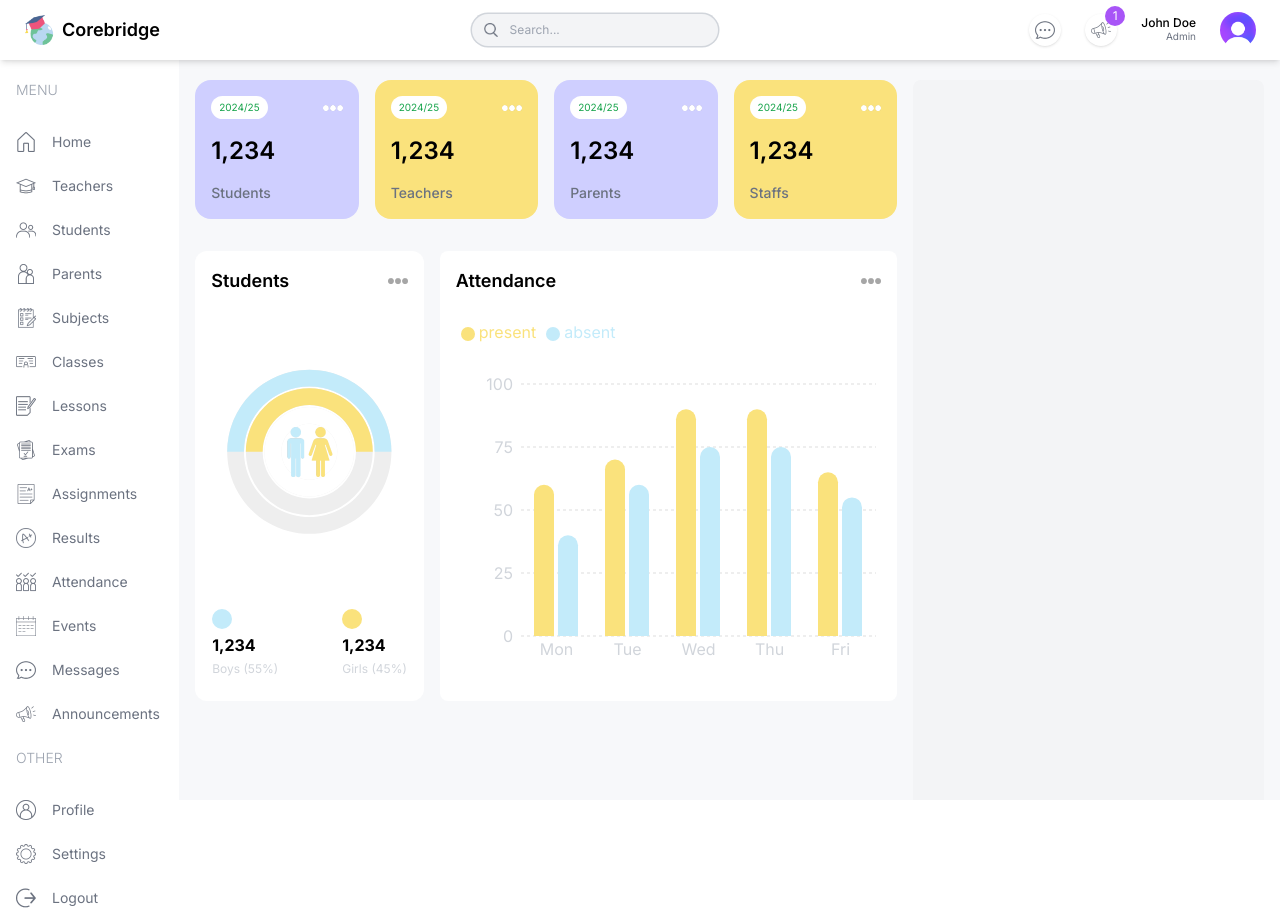
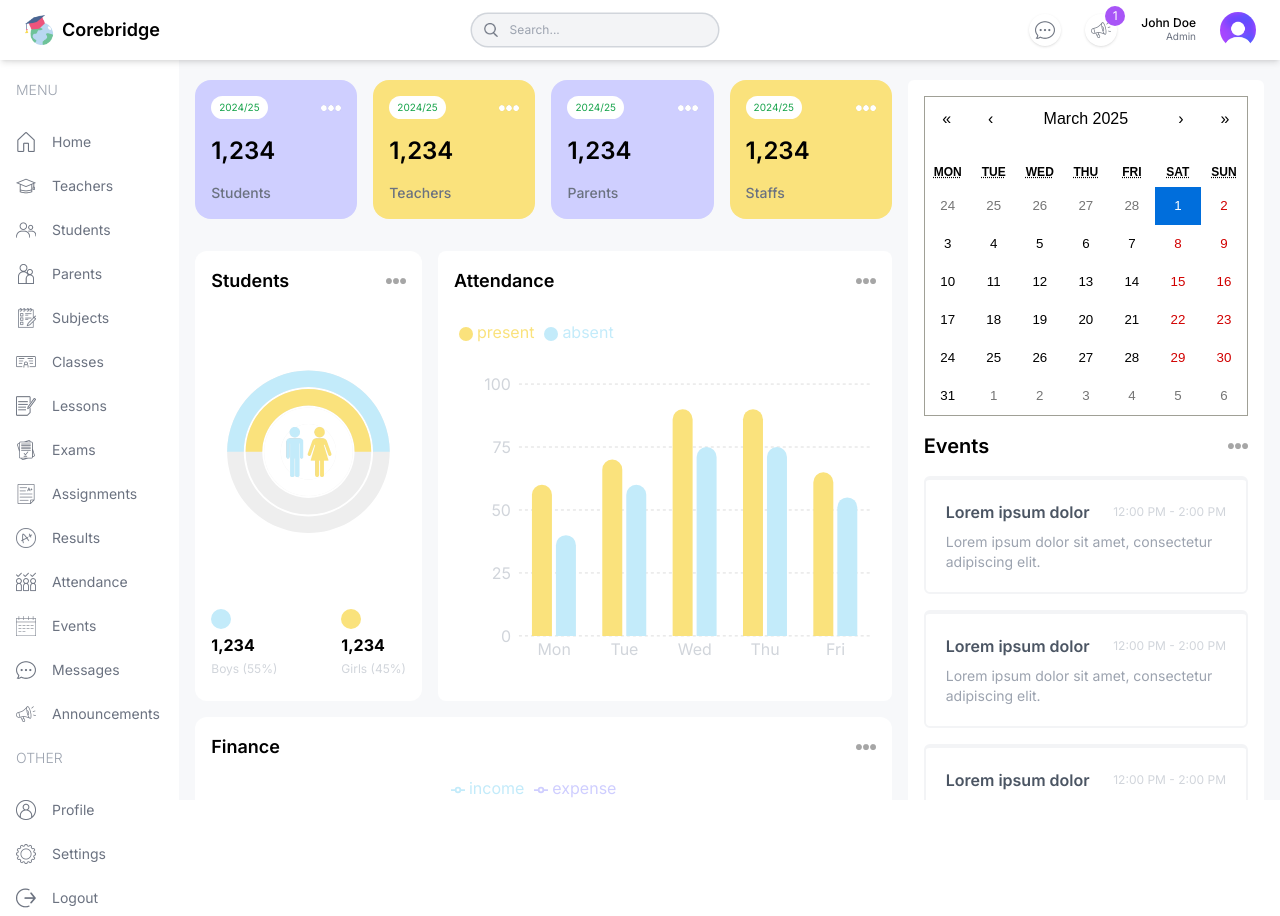
Before and after one commit to cynos28/Corebridge, a Next.js app in the folder client/: page /dashboard/admin in a window 1280 px wide. Built offline with nearby package versions, Linux system fonts and the light colour scheme.

Commit message:
Finance chart

```diff
--- a/client/package.json
+++ b/client/package.json
@@ -11,6 +11,7 @@
   "dependencies": {
     "next": "14.2.5",
     "react": "^18",
+    "react-calendar": "^5.1.0",
     "react-dom": "^18",
     "recharts": "^2.15.1"
   },
--- /dev/null
+++ b/client/src/app/component/EventCalendar.tsx
@@ -0,0 +1,62 @@
+"use client";
+
+import Image from "next/image";
+import { useState } from "react";
+import Calendar from "react-calendar";
+import "react-calendar/dist/Calendar.css";
+
+type ValuePiece = Date | null;
+
+type Value = ValuePiece | [ValuePiece, ValuePiece];
+
+// TEMPORARY
+const events = [
+  {
+    id: 1,
+    title: "Lorem ipsum dolor",
+    time: "12:00 PM - 2:00 PM",
+    description: "Lorem ipsum dolor sit amet, consectetur adipiscing elit.",
+  },
+  {
+    id: 2,
+    title: "Lorem ipsum dolor",
+    time: "12:00 PM - 2:00 PM",
+    description: "Lorem ipsum dolor sit amet, consectetur adipiscing elit.",
+  },
+  {
+    id: 3,
+    title: "Lorem ipsum dolor",
+    time: "12:00 PM - 2:00 PM",
+    description: "Lorem ipsum dolor sit amet, consectetur adipiscing elit.",
+  },
+];
+
+const EventCalendar = () => {
+  const [value, onChange] = useState<Value>(new Date());
+
+  return (
+    <div className="bg-white p-4 rounded-md">
+      <Calendar onChange={onChange} value={value} />
+      <div className="flex items-center justify-between">
+        <h1 className="text-xl font-semibold my-4">Events</h1>
+        <Image src="/moreDark.png" alt="" width={20} height={20} />
+      </div>
+      <div className="flex flex-col gap-4">
+        {events.map((event) => (
+          <div
+            className="p-5 rounded-md border-2 border-gray-100 border-t-4 odd:border-t-lamaSky even:border-t-lamaPurple"
+            key={event.id}
+          >
+            <div className="flex items-center justify-between">
+              <h1 className="font-semibold text-gray-600">{event.title}</h1>
+              <span className="text-gray-300 text-xs">{event.time}</span>
+            </div>
+            <p className="mt-2 text-gray-400 text-sm">{event.description}</p>
+          </div>
+        ))}
+      </div>
+    </div>
+  );
+};
+
+export default EventCalendar;
--- /dev/null
+++ b/client/src/app/component/FinanceChart.tsx
@@ -0,0 +1,125 @@
+"use client";
+
+import Image from "next/image";
+import {
+  LineChart,
+  Line,
+  XAxis,
+  YAxis,
+  CartesianGrid,
+  Tooltip,
+  Legend,
+  ResponsiveContainer,
+} from "recharts";
+
+const data = [
+  {
+    name: "Jan",
+    income: 4000,
+    expense: 2400,
+  },
+  {
+    name: "Feb",
+    income: 3000,
+    expense: 1398,
+  },
+  {
+    name: "Mar",
+    income: 2000,
+    expense: 9800,
+  },
+  {
+    name: "Apr",
+    income: 2780,
+    expense: 3908,
+  },
+  {
+    name: "May",
+    income: 1890,
+    expense: 4800,
+  },
+  {
+    name: "Jun",
+    income: 2390,
+    expense: 3800,
+  },
+  {
+    name: "Jul",
+    income: 3490,
+    expense: 4300,
+  },
+  {
+    name: "Aug",
+    income: 3490,
+    expense: 4300,
+  },
+  {
+    name: "Sep",
+    income: 3490,
+    expense: 4300,
+  },
+  {
+    name: "Oct",
+    income: 3490,
+    expense: 4300,
+  },
+  {
+    name: "Nov",
+    income: 3490,
+    expense: 4300,
+  },
+  {
+    name: "Dec",
+    income: 3490,
+    expense: 4300,
+  },
+];
+
+const FinanceChart = () => {
+  return (
+    <div className="bg-white rounded-xl w-full h-full p-4">
+      <div className="flex justify-between items-center">
+        <h1 className="text-lg font-semibold">Finance</h1>
+        <Image src="/moreDark.png" alt="" width={20} height={20} />
+      </div>
+      <ResponsiveContainer width="100%" height="90%">
+        <LineChart
+          width={500}
+          height={300}
+          data={data}
+          margin={{
+            top: 5,
+            right: 30,
+            left: 20,
+            bottom: 5,
+          }}
+        >
+          <CartesianGrid strokeDasharray="3 3" stroke="#ddd" />
+          <XAxis
+            dataKey="name"
+            axisLine={false}
+            tick={{ fill: "#d1d5db" }}
+            tickLine={false}
+            tickMargin={10}
+          />
+          <YAxis axisLine={false} tick={{ fill: "#d1d5db" }} tickLine={false}  tickMargin={20}/>
+          <Tooltip />
+          <Legend
+            align="center"
+            verticalAlign="top"
+            wrapperStyle={{ paddingTop: "10px", paddingBottom: "30px" }}
+          />
+          <Line
+            type="monotone"
+            dataKey="income"
+            stroke="#C3EBFA"
+            strokeWidth={5}
+          />
+          <Line type="monotone" dataKey="expense" stroke="#CFCEFF" strokeWidth={5}/>
+        </LineChart>
+      </ResponsiveContainer>
+    </div>
+  );
+};
+
+export default FinanceChart;
--- a/client/src/app/dashboard/admin/page.tsx
+++ b/client/src/app/dashboard/admin/page.tsx
@@ -1,5 +1,7 @@
 import AttendanceChart from "@/app/component/AttendanceChart";
 import CountCharts from "@/app/component/CountCharts";
+import EventCalendar from "@/app/component/EventCalendar";
+import FinanceChart from "@/app/component/FinanceChart";
 import UserCard from "@/app/component/UserCard";
 
 const AdminPage = () => {
@@ -31,6 +33,7 @@ const AdminPage = () => {
           {/* BOTTOM CHART */}
           <div className="w-full h-[500px]">
             {/* Additional content for bottom chart can go here */}
+            <FinanceChart />
           </div>
         </div>
       </div>
@@ -38,6 +41,8 @@ const AdminPage = () => {
       {/* RIGHT SECTION */}
       <div className="w-full lg:w-1/3 flex flex-col gap-8 bg-gray-100 rounded-lg">
         {/* Add content for the right section here */}
+        <EventCalendar />
+
       </div>
     </div>
   );
```
Also changed, not shown: 1 other file (tests, documents, lock files or other folders).
